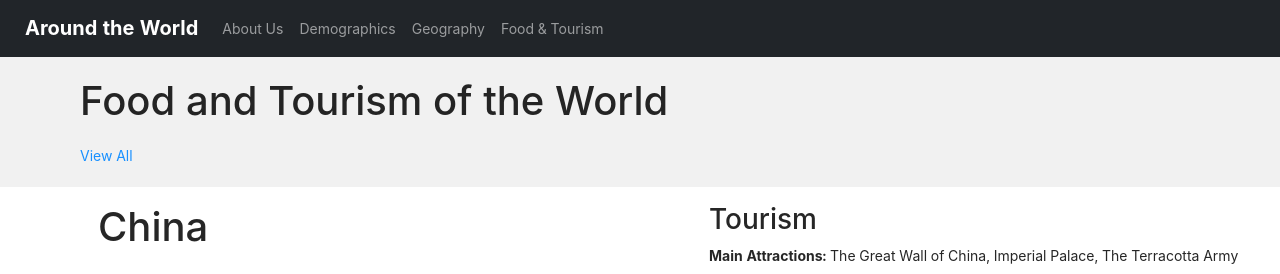
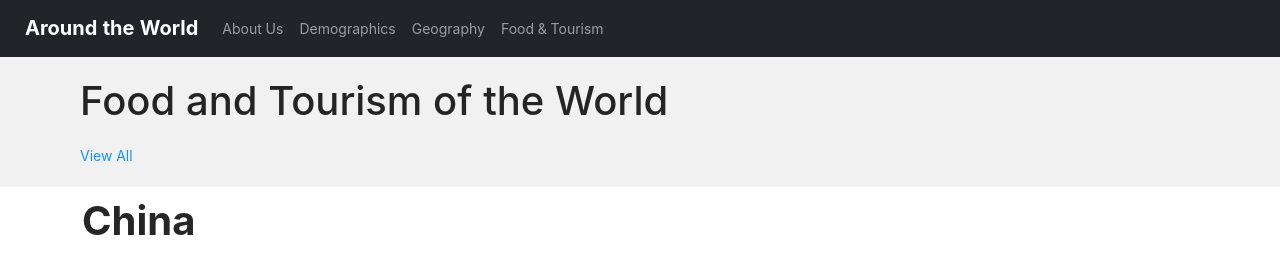
Before and after one commit to preethk0/CS373, a React (Create React App) app in the folder front-end/: page /foodandtourism/China in a window 1280 px wide. Shown: the top 274 px of the page. Built offline with nearby package versions, Linux system fonts and the light colour scheme.

Commit message:
format fixes for food and tourism

```diff
--- a/front-end/src/screens/FoodAndTourism/FoodAndTourismInstance.js
+++ b/front-end/src/screens/FoodAndTourism/FoodAndTourismInstance.js
@@ -19,11 +19,11 @@ const FoodAndTourismInstance = ({}) => {
         class="row justify-content-center"
         style={{ marginLeft: 70, paddingBottom: 30 }}
       >
+        <h1 class="countryName">
+            {FoodAndTourismData[country].country_name}
+        </h1>
         <div class="col">
           <div class="card-body">
-            <h1 class="card-title" style={{ marginBottom: 20 }}>
-              {FoodAndTourismData[country].country_name}
-            </h1>
             <h3 class="card-title">
               Food
             </h3>
```
